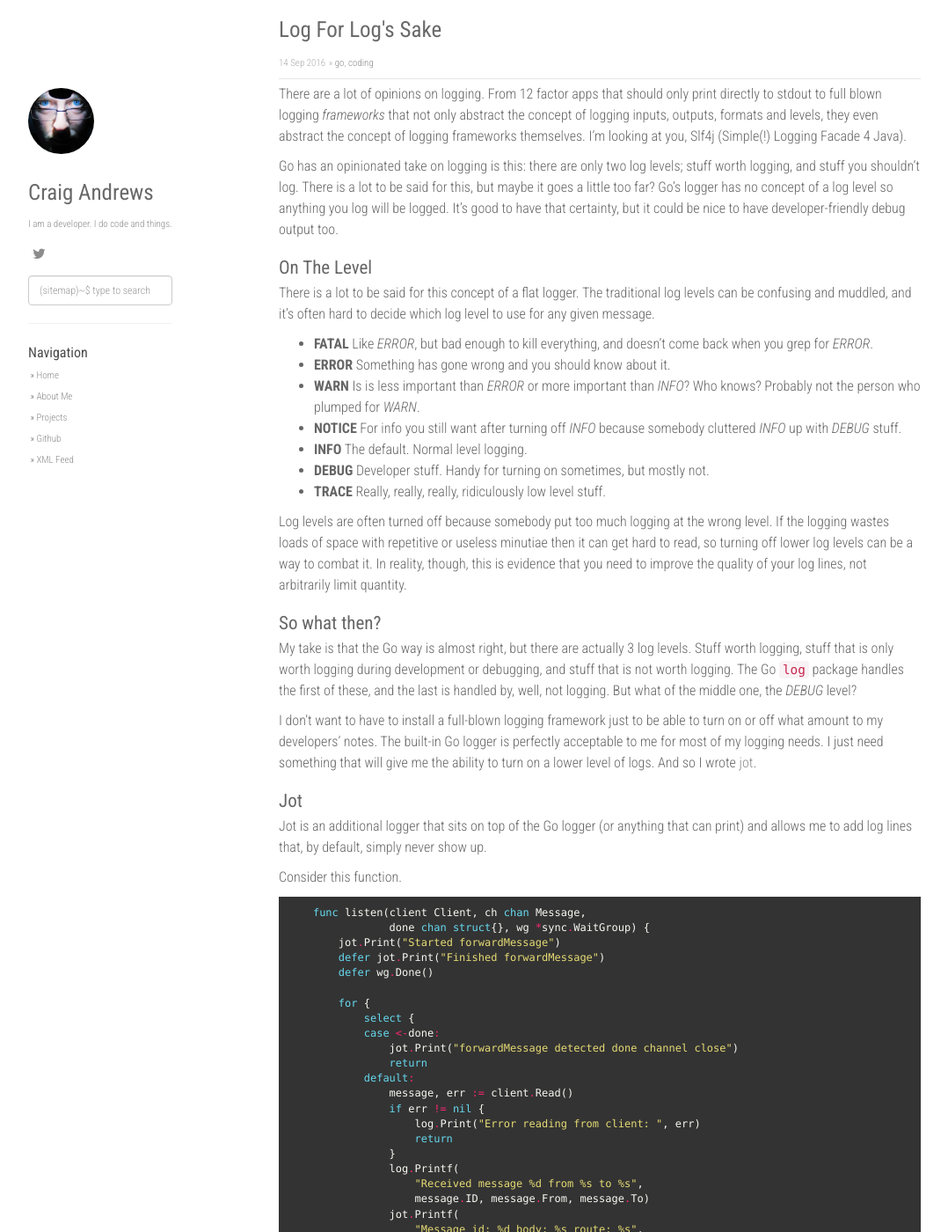
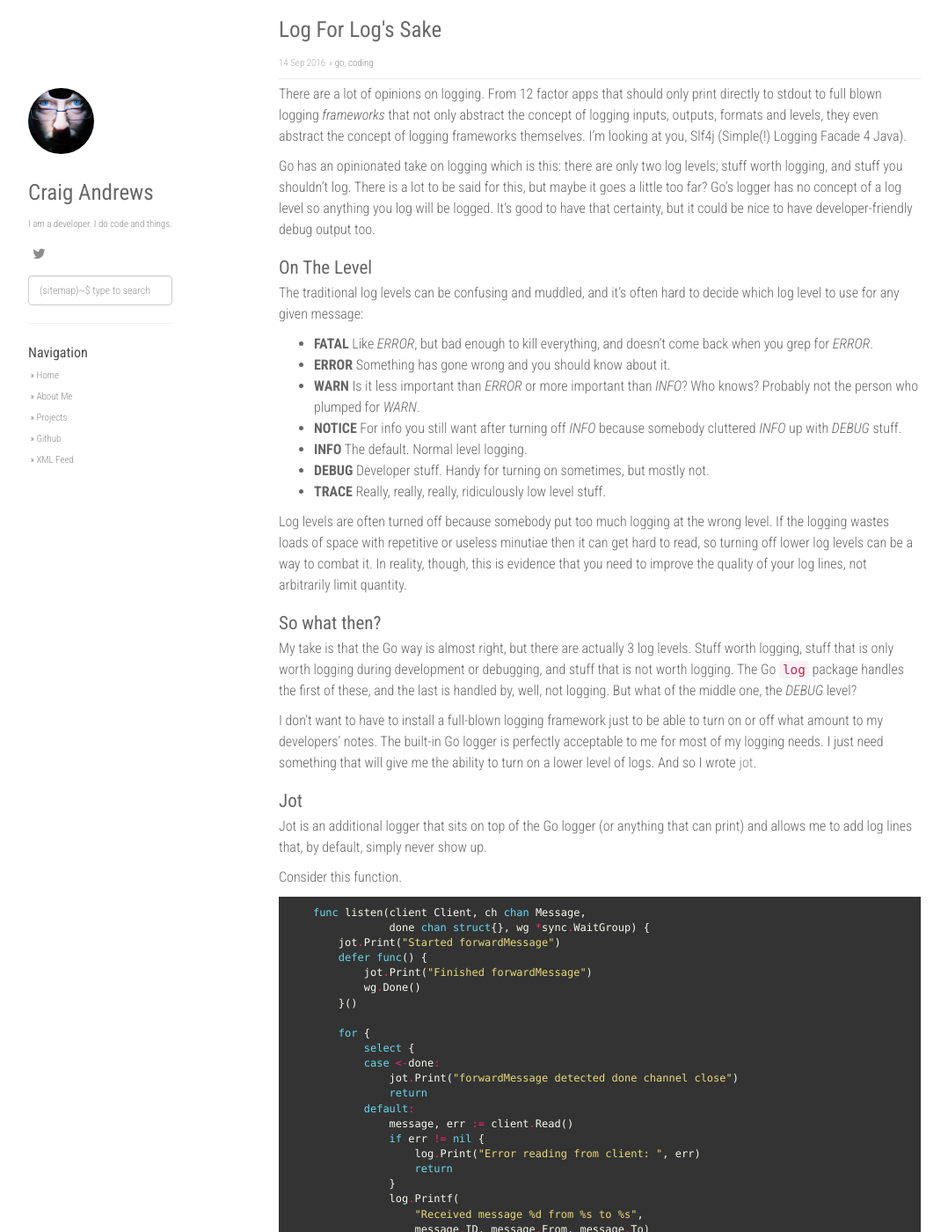
Before and after one commit to doozr/doozr.github.io, a Jekyll site: the page built from _posts/2016-09-14-log-for-logs-sake.md, in a window 1280 px wide and 1400 px high. Shown: the whole window at 88% size, without its empty margins (53-1131 px from the left). Built offline with Jekyll 4.4.1, drawn with Linux system fonts in a browser that asks for light colours; nearby versions of some CDN libraries; comment, search, counter and statistics services are not loaded; some of the changed text lies outside the part shown.

Commit message:
Minor tweaks to Jot post
More tweaks to Jot post

Clear up clumsy language

```diff
--- a/_posts/2016-09-14-log-for-logs-sake.md
+++ b/_posts/2016-09-14-log-for-logs-sake.md
@@ -11,21 +11,20 @@ abstract the concept of logging inputs, outputs, formats and levels, they even
 abstract the concept of logging frameworks themselves. I'm looking at you, Slf4j
 (Simple(!) Logging Facade 4 Java).
 
-Go has an opinionated take on logging is this: there are only two log levels;
-stuff worth logging, and stuff you shouldn't log. There is a lot to be said for
-this, but maybe it goes a little too far? Go's logger has no concept of a log
-level so anything you log will be logged. It's good to have that certainty, but
-it could be nice to have developer-friendly debug output too.
+Go has an opinionated take on logging which is this: there are only two log
+levels; stuff worth logging, and stuff you shouldn't log. There is a lot to be
+said for this, but maybe it goes a little too far? Go's logger has no concept of
+a log level so anything you log will be logged. It's good to have that
+certainty, but it could be nice to have developer-friendly debug output too.
 
 ## On The Level
 
-There is a lot to be said for this concept of a flat logger. The traditional log
-levels can be confusing and muddled, and it's often hard to decide which log
-level to use for any given message.
+The traditional log levels can be confusing and muddled, and it's often hard to
+decide which log level to use for any given message:
 
 * **FATAL** Like *ERROR*, but bad enough to kill everything, and doesn't come back when you grep for *ERROR*.
 * **ERROR** Something has gone wrong and you should know about it.
-* **WARN** Is is less important than *ERROR* or more important than *INFO*? Who
+* **WARN** Is it less important than *ERROR* or more important than *INFO*? Who
 knows? Probably not the person who plumped for *WARN*.
 * **NOTICE** For info you still want after turning off *INFO* because somebody
 cluttered *INFO* up with *DEBUG* stuff.
@@ -65,8 +64,10 @@ Consider this function.
     func listen(client Client, ch chan Message,
                 done chan struct{}, wg *sync.WaitGroup) {
         jot.Print("Started forwardMessage")
-        defer jot.Print("Finished forwardMessage")
-        defer wg.Done()
+        defer func() {
+            jot.Print("Finished forwardMessage")
+            wg.Done()
+        }()
 
         for {
             select {
```
Also changed, not shown: other parts of _posts/2016-09-14-log-for-logs-sake.md (+3 -3 lines).
